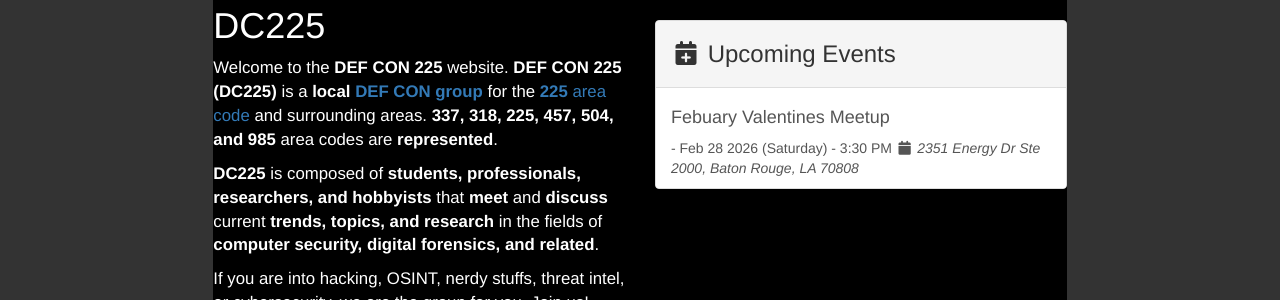
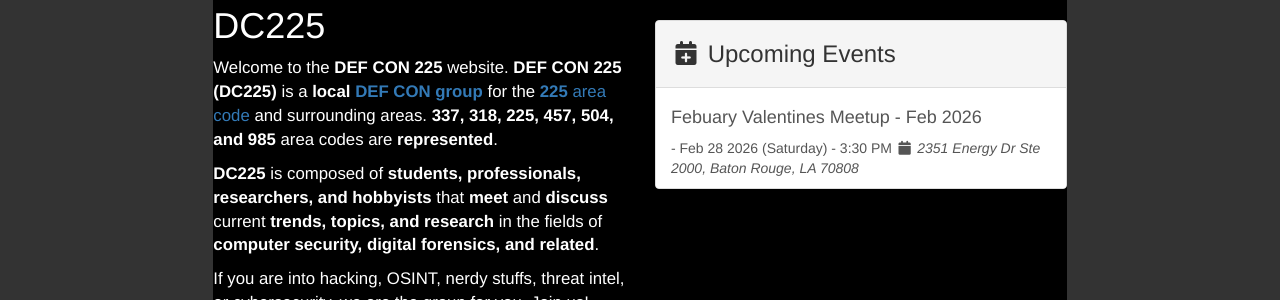
Before and after one commit to dc225/dc225.github.io, a Jekyll site: the page index.html, which Jekyll copies as it is, in a window 1280 px wide. Shown: the part 263-563 px from the top of the page. Built offline with Jekyll 4.4.1, drawn with Linux system fonts in a browser that asks for light colours; nearby versions of some CDN libraries; comment, search, counter and statistics services are not loaded.

Commit message:
Update index.html

```diff
--- a/index.html
+++ b/index.html
@@ -158,7 +158,7 @@
               </h3></div>
               <div class="list-group">
                 <a href="https://x.com/defcon225" class="list-group-item">
-                  <h4>Febuary Valentines Meetup</h4>- Feb 28 2026 (Saturday) - 3:30 PM </h4>
+                  <h4>Febuary Valentines Meetup - Feb 2026</h4>- Feb 28 2026 (Saturday) - 3:30 PM </h4>
                   <i class="fa-solid fa-fw fa-calendar" aria-hidden="true"></i> <em>2351 Energy Dr Ste 2000, Baton Rouge, LA 70808</em>
                 </a>
               </div>
```
